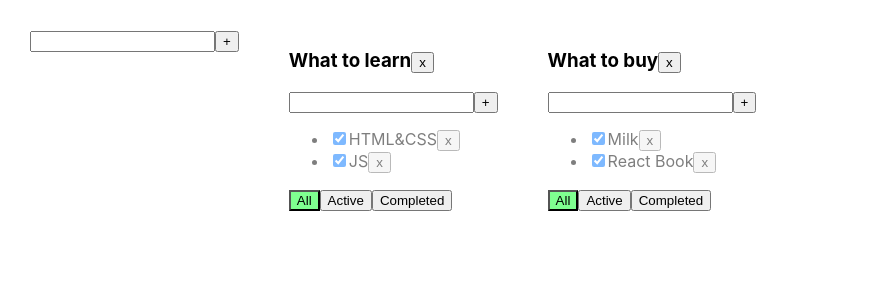
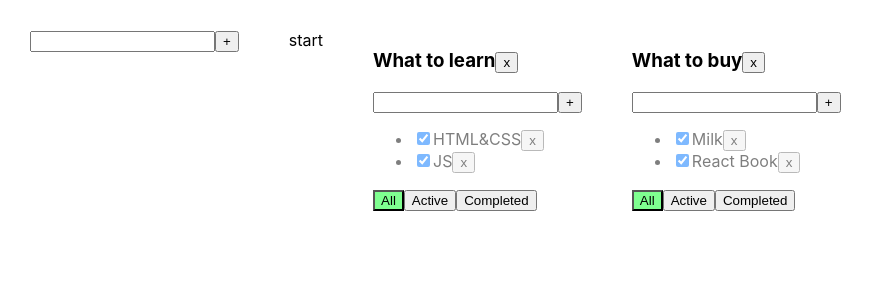
Before and after one commit to phoenix2307/todo-10-2022, a React (Create React App) app: page / in a window 1280 px wide. Shown: the top 300 px of the page, without its empty margins (0-874 px from the left). Built offline with nearby package versions, Linux system fonts and the light colour scheme.

Commit message:
editableSpan

```diff
--- a/src/App.tsx
+++ b/src/App.tsx
@@ -2,7 +2,8 @@ import React, {useState} from 'react';
 import './App.css';
 import {TaskType, Todolist} from './Todolist';
 import {v1} from 'uuid';
-import {AddItemForm} from "./AddItemForm";
+import {AddItemForm} from "./universal-comonents/AddItemForm";
+import {EditableSpan} from "./universal-comonents/EditableSpan";
 
 export type FilterValuesType = "all" | "active" | "completed";
 type TodolistType = {
@@ -35,11 +36,12 @@ function App() {
             {id: v1(), title: "React Book", isDone: true}
         ]
     });
-    function addTodolist (titleTodolist: string){
+
+    function addTodolist(titleTodolist: string) {
         const newTodolistId = v1()
         const newTodolist: TodolistType = {id: newTodolistId, title: titleTodolist, filter: "all"}
         setTodolists([newTodolist, ...todolists])
-        setTasks({[newTodolistId]:[], ...tasks})
+        setTasks({[newTodolistId]: [], ...tasks})
     }
 
 
@@ -92,10 +94,17 @@ function App() {
         setTasks({...tasks});
     }
 
+    let newTitleForSpan = 'start'
+    const editedTitle = (title: string) => {
+        newTitleForSpan = title
+    }
 
     return (
         <div className="App">
             <AddItemForm callback={addTodolist}/>
+            <EditableSpan editedTitle={editedTitle}
+                          newTitleForSpan={newTitleForSpan}
+            />
             {
                 todolists.map(tl => {
                     let allTodolistTasks = tasks[tl.id];
--- a/src/Todolist.tsx
+++ b/src/Todolist.tsx
@@ -1,6 +1,6 @@
 import React, {ChangeEvent} from 'react';
 import {FilterValuesType} from './App';
-import {AddItemForm} from "./AddItemForm";
+import {AddItemForm} from "./universal-comonents/AddItemForm";
 
 export type TaskType = {
     id: string
--- /dev/null
+++ b/src/universal-comonents/EditableSpan.tsx
@@ -0,0 +1,45 @@
+import React, {ChangeEvent, KeyboardEvent, useState} from 'react'
+
+type EditableSpanType = {
+    editedTitle: (title: string) => void
+    newTitleForSpan: string
+}
+
+export const EditableSpan = (props: EditableSpanType) => {
+
+    const [inputValue, setInputValue] = useState(props.newTitleForSpan)
+    const [renderSpan, setRenderSpan] = useState(true)
+    const onChangeHandler = (e: ChangeEvent<HTMLInputElement>) => {
+        setInputValue(e.currentTarget.value)
+    }
+
+    function onDoubleClickHandler() {
+        setRenderSpan(false)
+    }
+
+    function addNewTitle() {
+        if (inputValue.trim() !== '') {
+        }
+        props.editedTitle(inputValue)
+        setRenderSpan(true)
+    }
+
+    function onKeyPressHandler(e: KeyboardEvent<HTMLInputElement>) {
+        if (e.key === 'Enter') {
+            addNewTitle()
+        }
+    }
+
+    return (
+        <div>
+            {renderSpan
+                ? <span onDoubleClick={onDoubleClickHandler}>{inputValue}</span>
+                : <input value={inputValue}
+                         onChange={onChangeHandler}
+                         onKeyPress={onKeyPressHandler}
+                         onBlur={addNewTitle}
+                         autoFocus/>
+            }
+        </div>
+    )
+}
```
Also changed, not shown: src/universal-comonents/AddItemForm.tsx (renamed from src/AddItemForm.tsx).
